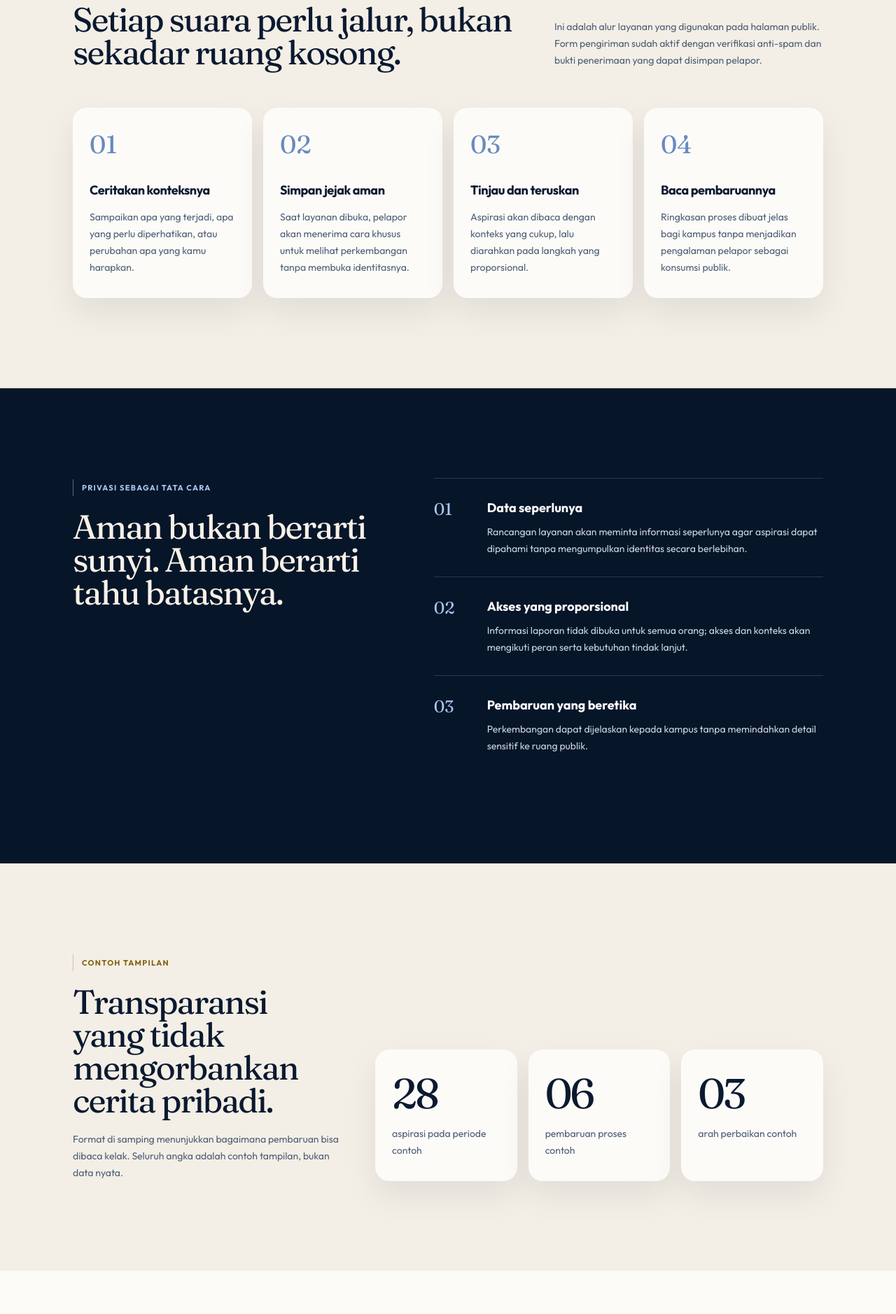
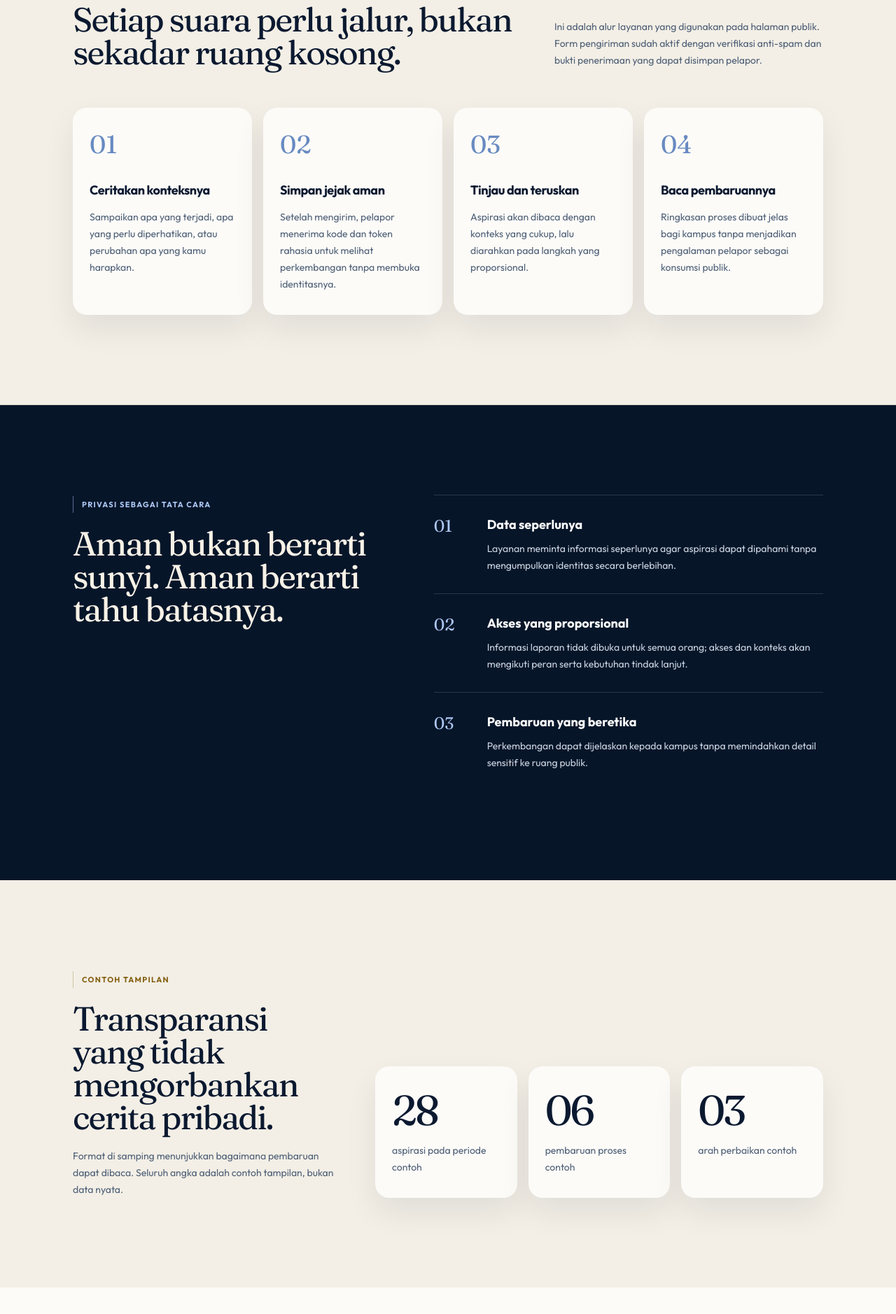
Before and after one commit to morrispes5/muara-aspirasi, a Next.js app: page / in a window 1280 px wide. Shown: the part 2817-4695 px from the top of the page at 70% size. Built offline with nearby package versions, Linux system fonts and the light colour scheme; no server answers.

Commit message:
fix: remove remaining pre-launch copy

```diff
--- a/src/app/page.tsx
+++ b/src/app/page.tsx
@@ -14,7 +14,7 @@ const steps = [
   [
     "02",
     "Simpan jejak aman",
-    "Saat layanan dibuka, pelapor akan menerima cara khusus untuk melihat perkembangan tanpa membuka identitasnya.",
+    "Setelah mengirim, pelapor menerima kode dan token rahasia untuk melihat perkembangan tanpa membuka identitasnya.",
   ],
   [
     "03",
@@ -275,7 +275,7 @@ export default function HomePage() {
               {[
                 [
                   "Data seperlunya",
-                  "Rancangan layanan akan meminta informasi seperlunya agar aspirasi dapat dipahami tanpa mengumpulkan identitas secara berlebihan.",
+                  "Layanan meminta informasi seperlunya agar aspirasi dapat dipahami tanpa mengumpulkan identitas secara berlebihan.",
                 ],
                 [
                   "Akses yang proporsional",
@@ -314,8 +314,8 @@ export default function HomePage() {
               Transparansi yang tidak mengorbankan cerita pribadi.
             </h2>
             <p className="text-muted mt-5 max-w-md text-sm leading-6">
-              Format di samping menunjukkan bagaimana pembaruan bisa dibaca
-              kelak. Seluruh angka adalah contoh tampilan, bukan data nyata.
+              Format di samping menunjukkan bagaimana pembaruan dapat dibaca.
+              Seluruh angka adalah contoh tampilan, bukan data nyata.
             </p>
           </Reveal>
           <Reveal delay={120}>
--- a/src/app/tentang/page.tsx
+++ b/src/app/tentang/page.tsx
@@ -44,7 +44,7 @@ export default function TentangPage() {
               Apa yang dapat kamu harapkan?
             </h2>
             <ul className="text-muted mt-5 grid gap-3 text-sm leading-6">
-              <li>• Bukti bahwa laporan diterima saat layanan aktif.</li>
+              <li>• Bukti bahwa laporan diterima setelah dikirim.</li>
               <li>• Status dan pesan progres yang aman untuk pelapor.</li>
               <li>• Update advokasi dan informasi mahasiswa yang terpisah.</li>
               <li>
@@ -57,15 +57,15 @@ export default function TentangPage() {
             <p className="mt-3 text-sm leading-6">
               Situasi bahaya langsung, kekerasan, pelecehan, risiko melukai
               diri, atau tindak pidana perlu memakai jalur darurat dan SOP
-              kampus yang sesuai. Kontak resmi masih menunggu persetujuan owner
-              sebelum public launch.
+              kampus yang sesuai. Jangan menunggu respons dari Muara Aspirasi
+              untuk situasi yang membutuhkan pertolongan segera.
             </p>
           </Card>
         </Container>
         <Container className="mt-8 flex flex-col gap-3 sm:flex-row">
           <ButtonLink href="/aspirasi/kirim">Pelajari alur aspirasi</ButtonLink>
           <ButtonLink href="/kebijakan-privasi" variant="outline">
-            Baca privacy draft
+            Baca kebijakan privasi
           </ButtonLink>
         </Container>
       </section>
```
